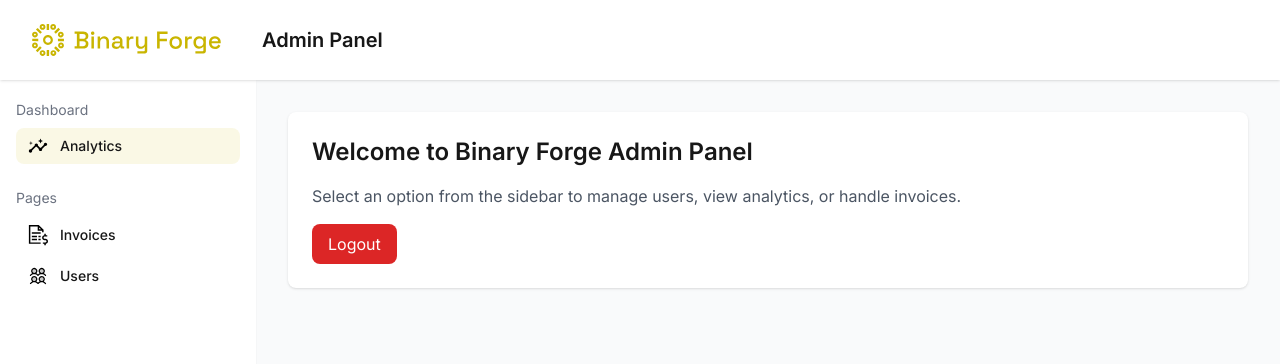
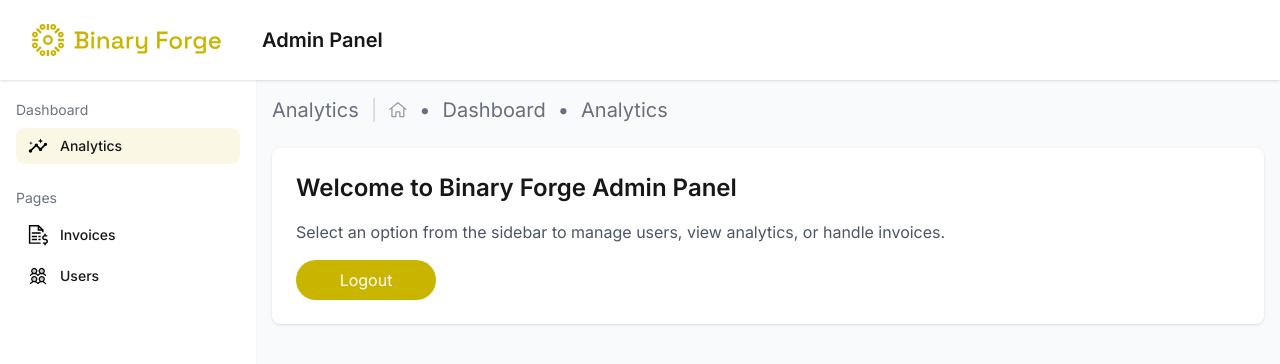
Before and after one commit to kuliashvili/UsersPanel, a Next.js app: page /en/dashboard in a window 1280 px wide. Shown: the top 364 px of the page. Built offline with nearby package versions, Linux system fonts and the light colour scheme.

Commit message:
dashboard UI changes, change button to our Button component

```diff
--- a/app/[locale]/dashboard/layout.js
+++ b/app/[locale]/dashboard/layout.js
@@ -27,7 +27,6 @@ export default function DashboardLayout({ children }) {
       setUser(JSON.parse(decodeURIComponent(userCookie.split("=")[1])));
     }
   }, []);
-
 
   return (
     <div className="min-h-screen bg-gray-50">
@@ -149,7 +148,7 @@ export default function DashboardLayout({ children }) {
           </nav>
         </aside>
 
-        <main className="flex-1 p-8">{children}</main>
+        <main className="flex-1 p-4">{children}</main>
       </div>
     </div>
   );
--- a/app/[locale]/dashboard/page.js
+++ b/app/[locale]/dashboard/page.js
@@ -1,6 +1,9 @@
 "use client";
 
 import { useRouter } from "next/navigation";
+import homeIcon from "@/public/images/house.svg";
+import Image from "next/image";
+import Button from "@/components/ui/button";
 
 export default function DashboardPage() {
   const router = useRouter();
@@ -14,6 +17,18 @@ export default function DashboardPage() {
 
   return (
     <div className="space-y-6">
+      <div className="flex items-center text-[#6B6E7F] text-xl">
+        <span>Analytics</span>
+        <span className="mx-3 text-gray-300">|</span>
+        <div className="flex items-center gap-2">
+          <Image src={homeIcon} alt="Home" width={18} height={18} />
+          <span className="mx-1">•</span>
+
+          <span>Dashboard</span>
+          <span className="mx-1">•</span>
+          <span>Analytics</span>
+        </div>
+      </div>
       <div className="bg-white rounded-lg shadow p-6">
         <h2 className="text-2xl font-semibold mb-4">
           Welcome to Binary Forge Admin Panel
@@ -23,12 +38,9 @@ export default function DashboardPage() {
           handle invoices.
         </p>
 
-        <button
-          onClick={handleLogout}
-          className="mt-4 px-4 py-2 bg-red-600 text-white rounded-lg hover:bg-red-700"
-        >
+        <Button onClick={handleLogout} className="mt-4">
           Logout
-        </button>
+        </Button>
       </div>
     </div>
   );
```
Also changed, not shown: public/images/house.svg (added).
